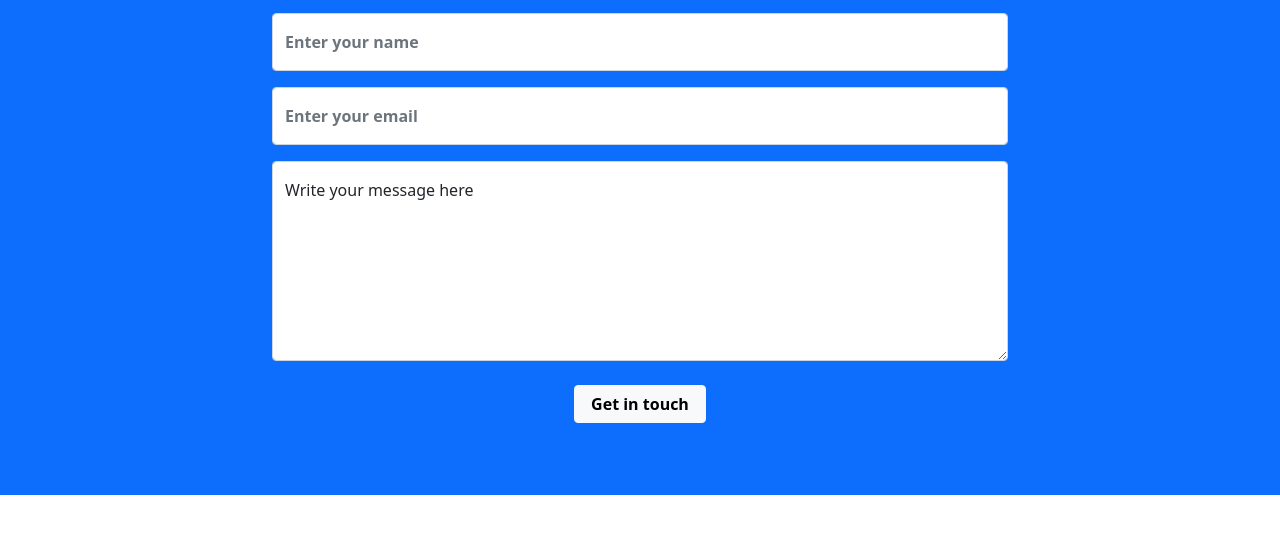
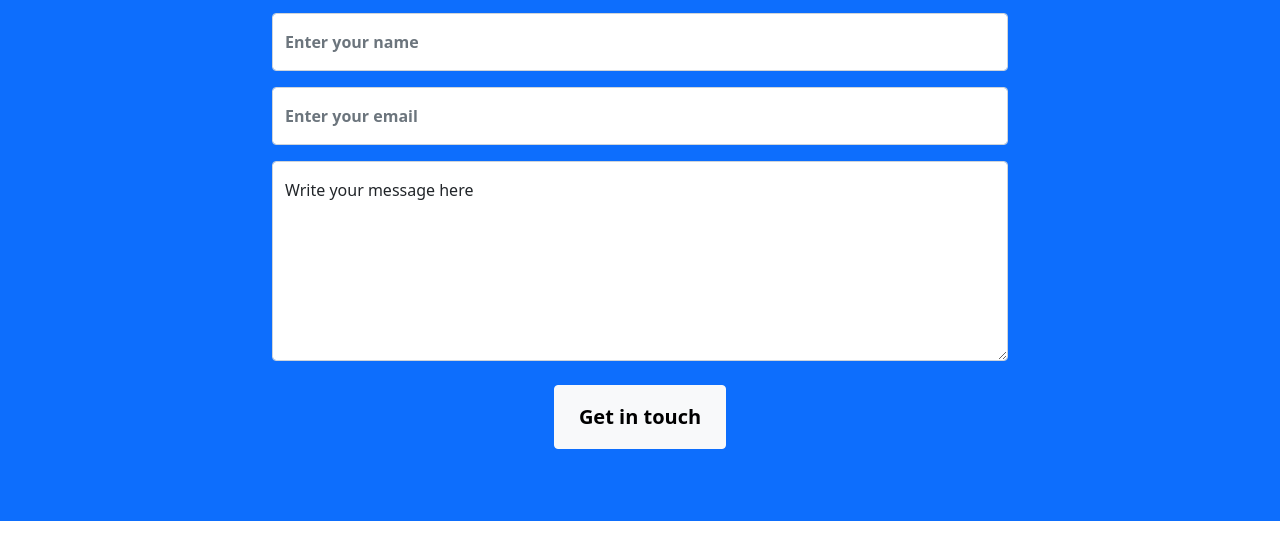
Before and after one commit to ernestmusong/Bootstrap-portfolio, a plain HTML site: page index.html in a window 1280 px wide. Shown: the part 165-724 px from the top of the page. Drawn offline with nearby package versions, Linux system fonts and the light colour scheme.

Commit message:
Change button padding

```diff
--- a/index.html
+++ b/index.html
@@ -32,7 +32,7 @@
                   <textarea class="form-control fw-bold" placeholder="Write your message here" id="floatingTextarea2" style="height: 200px"></textarea>
                   <label for="floatingTextarea2">Write your message here</label>
                 </div>
-                <button type="submit" class="btn btn-light mx-auto fw-bold my-4 px-3">Get in touch</button>
+                <button type="submit" class="btn btn-light mx-auto fw-bold fs-5 my-4 px-4 py-3">Get in touch</button>
               </form>
             </div>
           </div>
```
